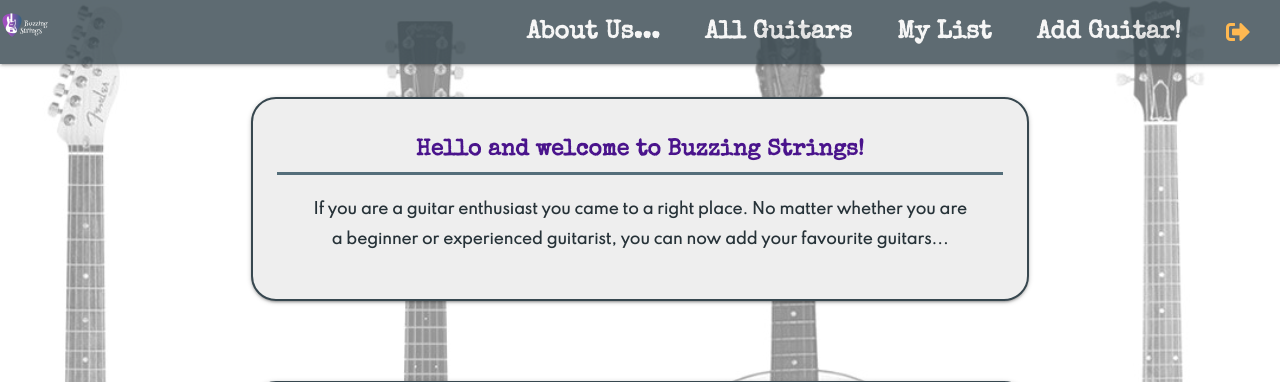
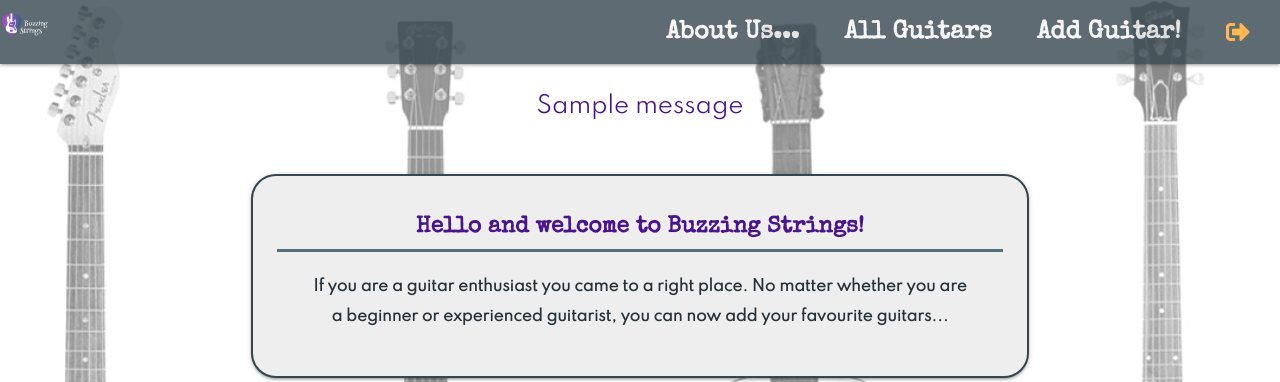
Before and after one commit to Code-Institute-Submissions/buzzing-strings, a Flask app: page / in a window 1280 px wide. Shown: the top 382 px of the page. Run offline with Flask 2, Linux system fonts and the light colour scheme; the visitor is signed in with stand-in values (Sample User, id 1); one stand-in notice (Sample message) is shown; some libraries are stand-ins or nearby versions.

Commit message:
Added flash message to About page

```diff
--- a/app.py
+++ b/app.py
@@ -75,11 +75,11 @@ def login():
             # ensure hashed password matches user input
             if check_password_hash(
                existing_user["password"], request.form.get("password")):
-                    session["user"] = request.form.get("username").lower()
-                    flash("Hello, {}".format(
-                        request.form.get("username")))
-                    return redirect(url_for(
-                        "all_guitars", username=session["user"]))
+                   session["user"] = request.form.get("username").lower()
+                   flash("Hello, {}".format(
+                       request.form.get("username")))
+                   return redirect(url_for(
+                       "all_guitars", username=session["user"]))
             else:
                 # invalid password match
                 flash("Sorry, Your Username and/or Password is incorrect!")
@@ -111,7 +111,8 @@ def all_guitars():
     """
     Renders all guitars page
     """
-    return render_template("pages/all_guitars.html")
+    guitars = list(mongo.db.guitars.find())
+    return render_template("pages/all_guitars.html", guitars=guitars)
 
 
 # Add Guitar
@@ -137,7 +138,8 @@ def add_guitar():
     guitar_categories = mongo.db.guitar_categories.find().sort(
             "guitar_type", 1)
     return render_template(
-            "components/forms/add_guitar.html", guitar_categories=guitar_categories)
+            "components/forms/add_guitar.html",
+            guitar_categories=guitar_categories)
 
 
 # Edit guitar
@@ -177,14 +179,7 @@ def delete_guitar(guitar_id):
     """
     mongo.db.guitars.remove({"_id": ObjectId(guitar_id)})
     flash("Your Guitar was successfully deleted!")
-    return redirect(url_for("user"))
-
-
-# User page
-@app.route("/user")
-def user():
-    guitars = list(mongo.db.guitars.find())
-    return render_template("pages/user_list.html", guitars=guitars)
+    return redirect(url_for("all_guitars"))
 
 
 # 404 error page
--- a/static/css/style.css
+++ b/static/css/style.css
@@ -227,6 +227,7 @@ p.redirect-link {
 h4.flash-message {
     text-align: center;
     line-height: 2;
+    padding: 0.5rem;
 }
 
 .guitar-card {
--- a/templates/components/card/guitar_card.html
+++ b/templates/components/card/guitar_card.html
@@ -16,9 +16,9 @@
             <!--guitar details-->
             {% for guitar in guitars %}
             <p class="guitar-type">Guitar Type:
-            <div class="divider"></div>
             {{ guitar.guitar_type }}
             </p>
+            <div class="divider"></div>
             <p class="guitar-name"> Guitar Name: {{ guitar.guitar_name }}</p>
             <p class="guitar-shape"> Guitar Shape: {{ guitar.guitar_shape }}</p>
             <p class="guitar-description"> Description: {{ guitar.guitar_description }}</p>
--- a/templates/components/forms/login_form.html
+++ b/templates/components/forms/login_form.html
@@ -5,7 +5,8 @@
   <!--login form-->
   <div class="row">
     <form class="col s12 m8 offset-m2" method="POST" action="{{ url_for('login') }}">
-         <!--flash messages-->
+        <div class="login-form card-panel grey lighten-3">
+            <!--flash messages-->
             {% with messages = get_flashed_messages() %}
                 {% if messages %}
                     {% for message in messages %}
@@ -15,8 +16,7 @@
                     {% endfor %}
                 {% endif %}
             {% endwith %}
-        <div class="login-form card-panel grey lighten-3">
-             <!--username-->
+            <!--username-->
             <div class="col s12 m8 offset-m2 input-field">
                 <i class="fas fa-user-cog prefix blue-grey-text text-darken-2"></i>
                 <input id="username" name="username" type="text" minlength="5"
--- a/templates/components/navigation/navigation.html
+++ b/templates/components/navigation/navigation.html
@@ -8,7 +8,6 @@
         <li><a href="{{ url_for('about') }}">About Us...</a></li>
         {% if session.user %}
         <li><a href="{{ url_for('all_guitars') }}">All Guitars</a></li>
-        <li><a href="{{ url_for('user') }}">My List</a></li>
         <li><a href="{{ url_for('add_guitar') }}">Add Guitar!</a></li>
         <li><a href="{{ url_for('logout') }}"><i class="fas fa-sign-out-alt orange-text text-lighten-1 tooltipped"
                  data-position="bottom" data-tooltip="Log Out!"></i></a></li>
@@ -27,7 +26,6 @@
     <li><a href="{{ url_for('about') }}">About Us...</a></li>
     {% if session.user %}
     <li><a href="{{ url_for('all_guitars') }}">All Guitars</a></li>
-    <li><a href="{{ url_for('user') }}">My List</a></li>
     <li><a href="{{ url_for('add_guitar') }}">Add Guitar</a></li>
     <li><a href="{{ url_for('logout') }}"><i class="fas fa-sign-out-alt orange-text text-lighten-1 tooltipped"
             data-position="bottom" data-tooltip="Log Out!"></i></a></li>
--- a/templates/pages/about.html
+++ b/templates/pages/about.html
@@ -1,5 +1,15 @@
 {% extends 'layout/base.html' %}
 {% block content %}
+    <!--flash messages-->
+            {% with messages = get_flashed_messages() %}
+                {% if messages %}
+                    {% for message in messages %}
+                        <div class="row-flashes">
+                            <h4 class="flash-message purple-text text-darken-4">{{ message }}</h4>
+                        </div>
+                    {% endfor %}
+                {% endif %}
+            {% endwith %}
     <!--homepage-->
     <div class="row">
         <div class="col s12 m8 offset-m2">
--- a/templates/pages/edit_guitar.html
+++ b/templates/pages/edit_guitar.html
@@ -93,7 +93,7 @@
         <div class="row">
             <div class="col s12 m8 offset-m2 center-align">
                 <!--cancel button -->
-                <a href="{{ url_for('user') }}" class="form-buttons cancel-button">
+                <a href="{{ url_for('all_guitars') }}" class="form-buttons cancel-button">
                     Cancel<i class="fas fa-times-circle right"></i></a>
                 <button type="submit" class="form-buttons edit-guitar-button">
                     Edit Your Guitar<i class="fas fa-edit right"></i></button>
```
Also changed, not shown: templates/pages/user_list.html (deleted, +0 -27 lines).
